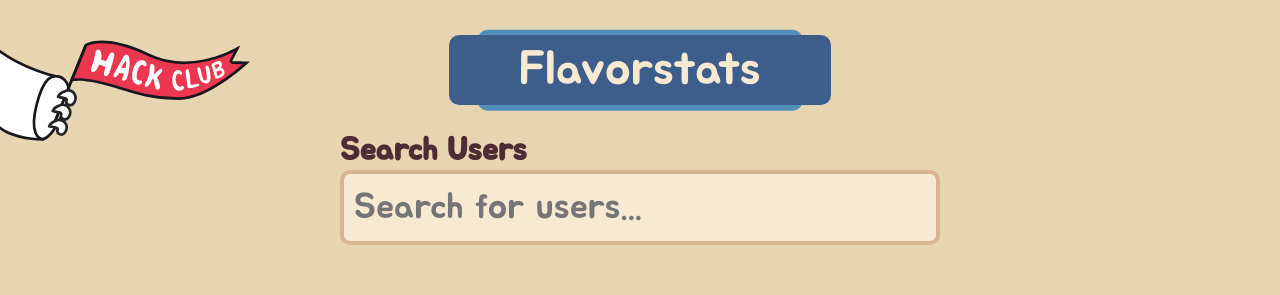
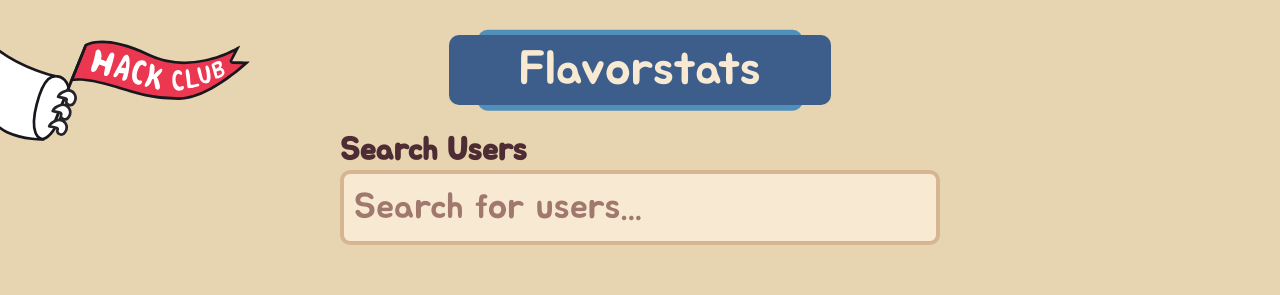
Before and after one commit to Felix-HC/Flavorstats, a React (Vite) app: page / in a window 1280 px wide. Shown: the top 295 px of the page. Built offline with nearby package versions, Linux system fonts and the light colour scheme; a web font is replaced by a local one.

Commit message:
feat: style input placeholder

```diff
--- a/src/sites/Home/Home.css
+++ b/src/sites/Home/Home.css
@@ -97,6 +97,11 @@
     &:hover {
         border-color: var(--text-2);
     }
+
+    &::placeholder {
+        color: var(--text-3);
+        opacity: .7;
+    }
 }
 
 #search-results {
```
